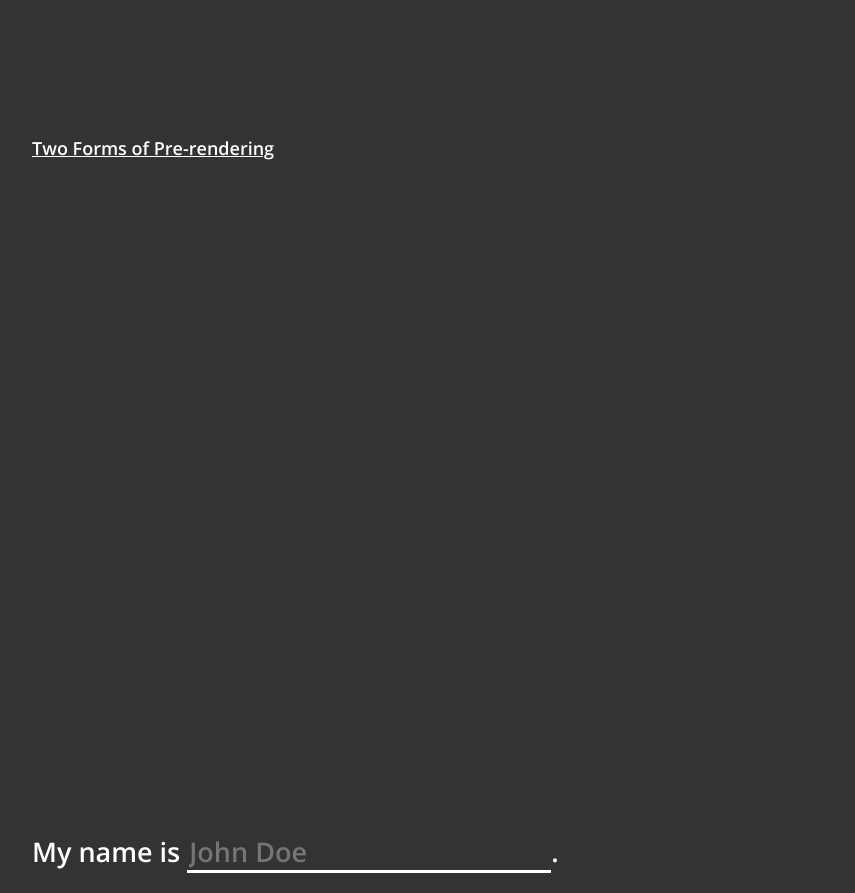
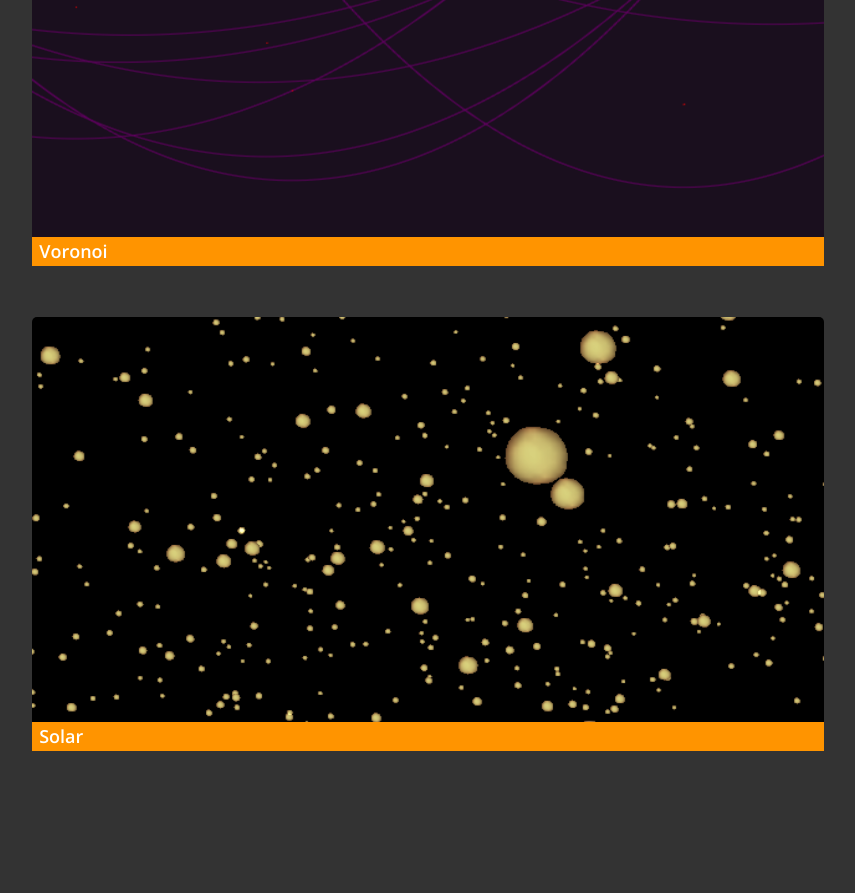
Before and after one commit to RavenDuffy/Portfolio, a Next.js app in the folder FrontEnd/portfolio/: page / in a window 1280 px wide. Shown: the part 1880-2773 px from the top of the page, without its empty margins (212-1067 px from the left). Built offline with nearby package versions, Linux system fonts and the light colour scheme.

Commit message:
Index project loading done
- projects are now loaded on the home page
- need to add the remaining projects
- flesh out project pages (linked from index)

```diff
--- a/FrontEnd/portfolio/components/home/layout.module.css
+++ b/FrontEnd/portfolio/components/home/layout.module.css
@@ -134,3 +134,35 @@
 .inlineForm input.budgetInput {
   width: 4.2rem;
 }
+
+.projectLists:first-child {
+  margin-top: 4rem;
+}
+
+.showcaseProject {
+  width: 100%;
+  display: flex;
+  flex-direction: column;
+  text-decoration: none;
+}
+
+.showcaseProject:hover {
+  background-color: transparent;
+}
+
+.showcaseProject img {
+  height: 405px;
+  border-top-left-radius: 5px;
+  border-top-right-radius: 5px;
+}
+
+.showcaseProject:hover img {
+  transition: 0.2s;
+  filter: invert(5%);
+}
+
+.showcaseProject p {
+  margin: 0;
+  background-color: #ff9400;
+  padding-left: 0.4rem;
+}
--- a/FrontEnd/portfolio/components/home/showcase.layout.js
+++ b/FrontEnd/portfolio/components/home/showcase.layout.js
@@ -2,27 +2,22 @@ import Link from 'next/link'
 import utilStyles from '../../styles/utils.module.css'
 import styles from './layout.module.css'
 
-export default function ShowcaseLayout({ home, allProjectData }) {
+export default function ShowcaseLayout({ allProjectData }) {
   return (
-    <div className={styles.section} id="showcase" data-background="#259ed9">
-      { home ? (
-        <>
-          <ul className={utilStyles.list}>
-            { allProjectData.map(({ id, data, title }) => (
+    <div className={styles.section} id="showcase" data-background="#333">
+      <ul className={`${utilStyles.list} ${styles.projectLists}`}>
+        { allProjectData.map(({ id, picture, title }) => (
           <li className={utilStyles.listItem} key={id}>
             <Link href="/posts/[id]" as={`/posts/${id}`}>
-                  <a>{title}</a>
+                <a className={styles.showcaseProject}>
+                  <img src={picture} alt={title}/>
+                  <p>{title}</p>
+                </a>
             </Link>
             <br />
           </li>
         ))}
       </ul>
-        </>
-      ) : (
-        <>
-
-        </>
-      )}
     </div>
   )
 }
--- a/FrontEnd/portfolio/lib/projects.js
+++ b/FrontEnd/portfolio/lib/projects.js
@@ -48,5 +48,8 @@ export function getSortedProjectData() {
     }
   })
 
-  return allProjectData
+  return allProjectData.sort((a, b) => {
+    if (a.projectId > b.projectId) return 1;
+    else return -1;
+  })
 }
--- /dev/null
+++ b/FrontEnd/portfolio/projects/solar.md
@@ -0,0 +1,7 @@
+---
+title: 'Solar'
+picture: '../images/projectimages/solar.PNG'
+projectId: 1
+---
+
+W/e
--- a/FrontEnd/portfolio/projects/test.md
+++ /dev/null
@@ -1,11 +0,0 @@
----
-title: 'Two Forms of Pre-rendering'
-date: '2020-01-01'
----
-
-Next.js has two forms of pre-rendering: **Static Generation** and **Server-side Rendering**. The difference is in **when** it generates the HTML for a page.
-
-- **Static Generation** is the pre-rendering method that generates the HTML at **build time**. The pre-rendered HTML is then _reused_ on each request.
-- **Server-side Rendering** is the pre-rendering method that generates the HTML on **each request**.
-
-Importantly, Next.js lets you **choose** which pre-rendering form to use for each page. You can create a "hybrid" Next.js app by using Static Generation for most pages and using Server-side Rendering for others.
--- /dev/null
+++ b/FrontEnd/portfolio/projects/voronoi.md
@@ -0,0 +1,7 @@
+---
+title: 'Voronoi'
+picture: '../images/projectimages/voronoi.PNG'
+projectId: 0
+---
+
+W/e here is the link: https://ravenduffy.github.io/voronoi/
```
Also changed, not shown: FrontEnd/portfolio/public/images/projectimages/solar.PNG (added), FrontEnd/portfolio/public/images/projectimages/voronoi.PNG (added). Lines whose indentation alone changed are shown as unchanged.
